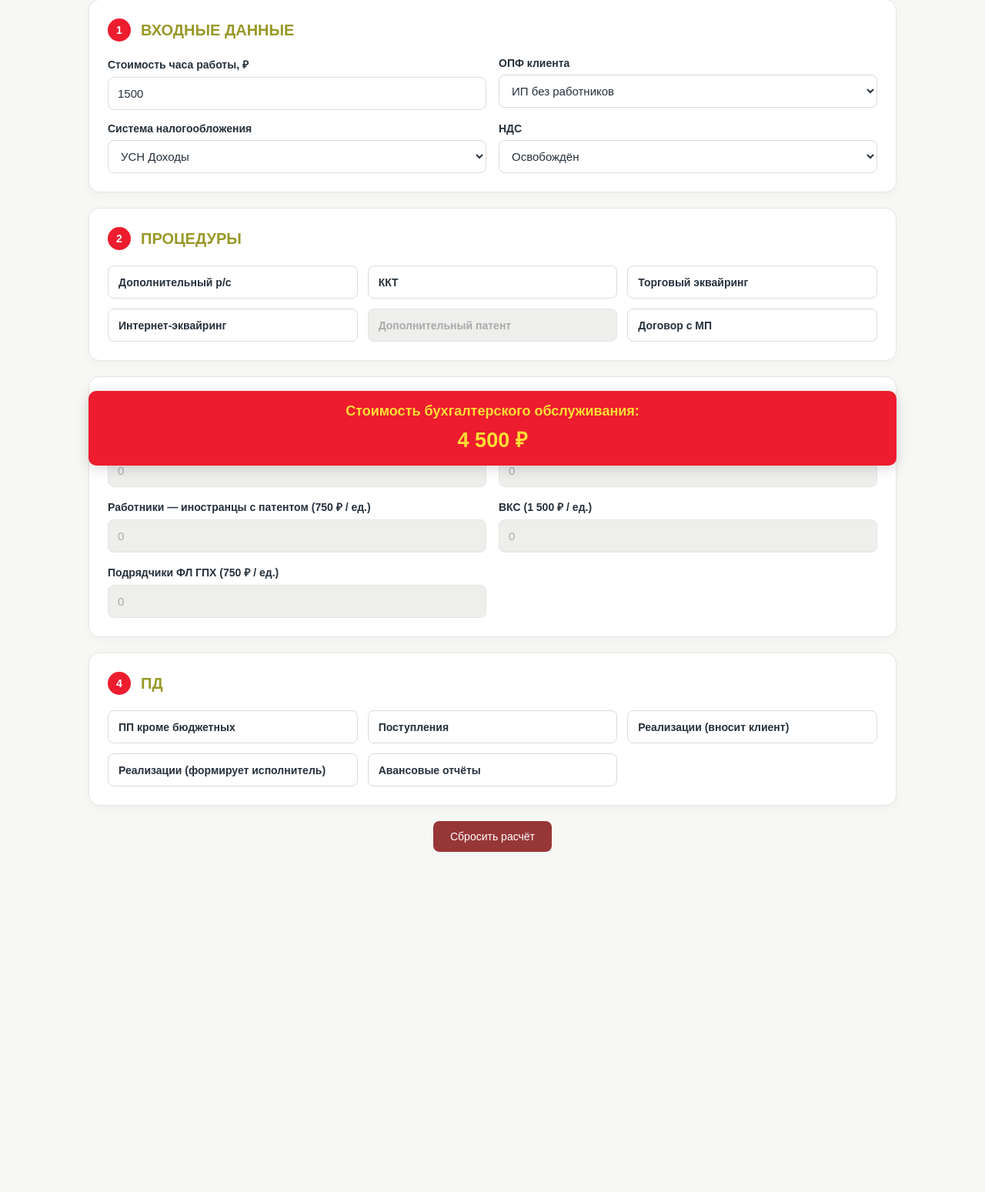
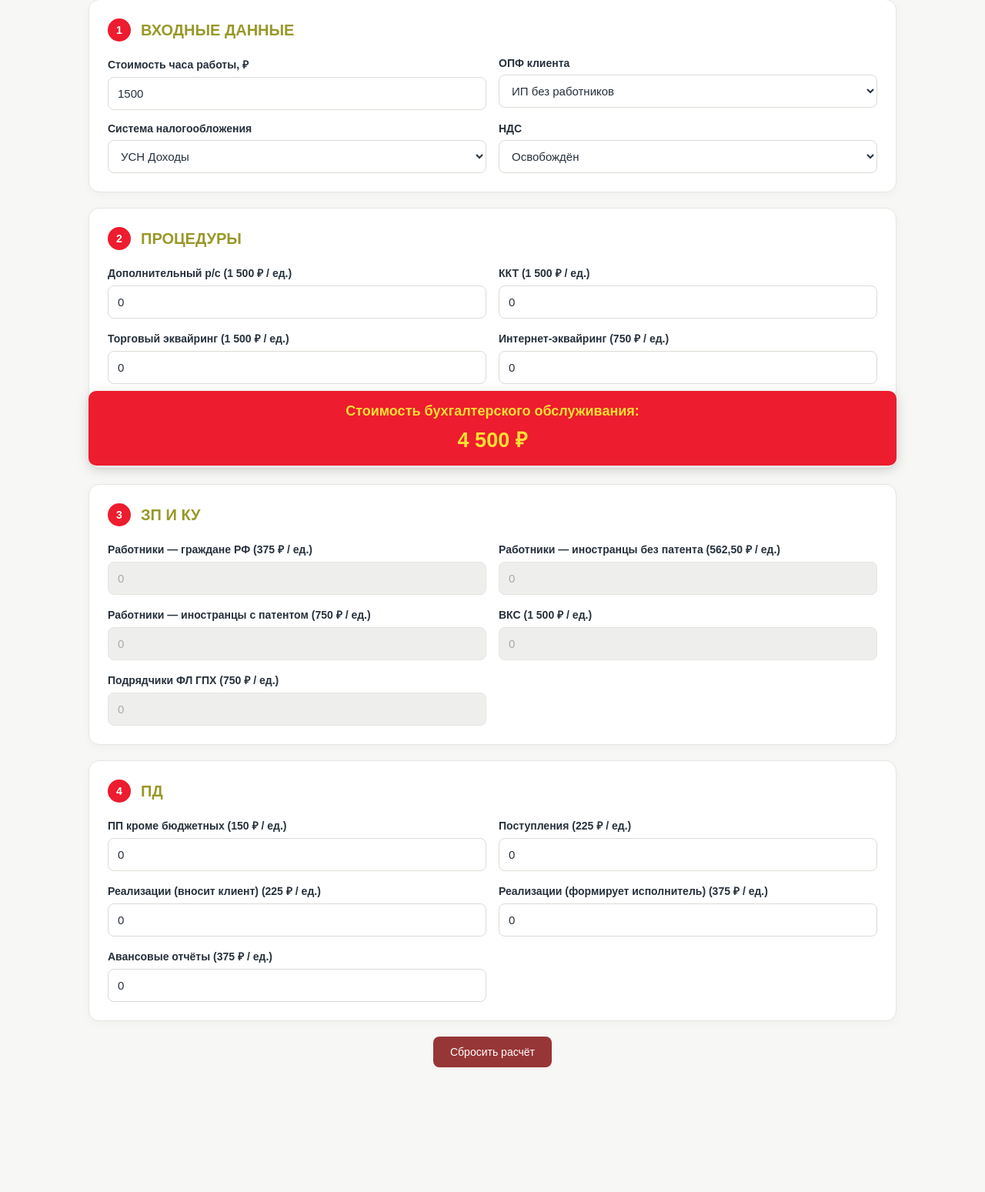
Before and after one commit to tagunovaalena25-png/buh-obsluzhivanie-site, a Flask app: page /calculator in a window 1280 px wide. Shown: the part 185-1734 px from the top of the page at 77% size. Before the commit the page ends 1292 px from the top, so only its background shows below. Run offline with Flask 3, Linux system fonts and the light colour scheme.

Commit message:
Update calculator.html

```diff
--- a/templates/calculator.html
+++ b/templates/calculator.html
@@ -359,31 +359,37 @@ overflow-wrap: anywhere;
         <h2>ПРОЦЕДУРЫ</h2>
     </div>
 
-    <div class="service-grid">
+    <div class="grid">
 
-        <button class="service" data-service="account">
-            Дополнительный р/с
-        </button>
+        <div class="field">
+            <label for="procAccount">Дополнительный р/с (1 500 ₽ / ед.)</label>
+            <input type="number" id="procAccount" class="procedure-quantity" min="0" step="1" value="0">
+        </div>
 
-        <button class="service" data-service="kkt">
-            ККТ
-        </button>
+        <div class="field">
+            <label for="procKkt">ККТ (1 500 ₽ / ед.)</label>
+            <input type="number" id="procKkt" class="procedure-quantity" min="0" step="1" value="0">
+        </div>
 
-        <button class="service" data-service="trade">
-            Торговый эквайринг
-        </button>
+        <div class="field">
+            <label for="procTrade">Торговый эквайринг (1 500 ₽ / ед.)</label>
+            <input type="number" id="procTrade" class="procedure-quantity" min="0" step="1" value="0">
+        </div>
 
-        <button class="service" data-service="internet">
-            Интернет-эквайринг
-        </button>
+        <div class="field">
+            <label for="procInternet">Интернет-эквайринг (750 ₽ / ед.)</label>
+            <input type="number" id="procInternet" class="procedure-quantity" min="0" step="1" value="0">
+        </div>
 
-        <button class="service" data-service="patent" id="patentButton">
-            Дополнительный патент
-        </button>
+        <div class="field">
+            <label for="procPatent">Дополнительный патент (2 250 ₽ / ед.)</label>
+            <input type="number" id="procPatent" class="procedure-quantity" min="0" step="1" value="0">
+        </div>
 
-        <button class="service" data-service="market">
-            Договор с МП
-        </button>
+        <div class="field">
+            <label for="procMarket">Договор с МП (1 500 ₽ / ед.)</label>
+            <input type="number" id="procMarket" class="procedure-quantity" min="0" step="1" value="0">
+        </div>
 
     </div>
 
@@ -438,27 +444,32 @@ overflow-wrap: anywhere;
         <h2>ПД</h2>
     </div>
 
-    <div class="service-grid">
+    <div class="grid">
 
-        <button class="service" data-service="payment">
-            ПП кроме бюджетных
-        </button>
+        <div class="field">
+            <label for="pdPayment">ПП кроме бюджетных (150 ₽ / ед.)</label>
+            <input type="number" id="pdPayment" class="pd-quantity" min="0" step="1" value="0">
+        </div>
 
-        <button class="service" data-service="receipts">
-            Поступления
-        </button>
+        <div class="field">
+            <label for="pdReceipts">Поступления (225 ₽ / ед.)</label>
+            <input type="number" id="pdReceipts" class="pd-quantity" min="0" step="1" value="0">
+        </div>
 
-        <button class="service" data-service="salesClient">
-            Реализации (вносит клиент)
-        </button>
+        <div class="field">
+            <label for="pdSalesClient">Реализации (вносит клиент) (225 ₽ / ед.)</label>
+            <input type="number" id="pdSalesClient" class="pd-quantity" min="0" step="1" value="0">
+        </div>
 
-        <button class="service" data-service="salesExecutor">
-            Реализации (формирует исполнитель)
-        </button>
+        <div class="field">
+            <label for="pdSalesExecutor">Реализации (формирует исполнитель) (375 ₽ / ед.)</label>
+            <input type="number" id="pdSalesExecutor" class="pd-quantity" min="0" step="1" value="0">
+        </div>
 
-        <button class="service" data-service="advance">
-            Авансовые отчёты
-        </button>
+        <div class="field">
+            <label for="pdAdvance">Авансовые отчёты (375 ₽ / ед.)</label>
+            <input type="number" id="pdAdvance" class="pd-quantity" min="0" step="1" value="0">
+        </div>
 
     </div>
 
@@ -596,12 +607,29 @@ const SALARY_UNIT_PRICES = {
     salaryGph: 750
 };
 
+const PD_UNIT_PRICES = {
+    pdPayment: 150,
+    pdReceipts: 225,
+    pdSalesClient: 225,
+    pdSalesExecutor: 375,
+    pdAdvance: 375
+};
+
+const PROCEDURE_UNIT_PRICES = {
+    procAccount: 1500,
+    procKkt: 1500,
+    procTrade: 1500,
+    procInternet: 750,
+    procPatent: 2250,
+    procMarket: 1500
+};
+
 
 const SERVICE_HOURS = {
 
     // Банк и финансы
 
-    account: 1,
+    account: 0,
     factoring: 1,
     credit: 0.5,
     overdraft: 1,
@@ -610,18 +638,18 @@ const SERVICE_HOURS = {
 
     // ККТ и эквайринг
 
-    kkt: 1,
-    trade: 1,
-    internet: 0.5,
+    kkt: 0,
+    trade: 0,
+    internet: 0,
     sbp: 0.5,
 
     // Патенты
 
-    patent: 1.5,
+    patent: 0,
 
     // Маркетплейсы
 
-    market: 1,
+    market: 0,
     marketAccounting: 3,
     pvz: 3,
 
@@ -844,23 +872,24 @@ function updateSalary() {
 function updatePatent() {
 
     const taxValue = document.getElementById("tax").value;
+    const allowed = PATENT_BY_OPF[currentOPF];
+    const isAllowed = allowed.includes(taxValue);
+    const patentInput = document.getElementById("procPatent");
 
-    const button = document.getElementById("patentButton");
-
-    const allowed = PATENT_BY_OPF[currentOPF];
-
-    const isAllowed = allowed.includes(taxValue);
-
-    button.disabled = !isAllowed;
-
-    if (!isAllowed) {
-
-        selectedServices.patent = false;
-
-        button.classList.remove("active");
-
+    if (patentInput) {
+        patentInput.disabled = !isAllowed;
+        if (!isAllowed) patentInput.value = 0;
     }
 
+    // Сохраняем совместимость с прежней логикой кнопки патента, если она присутствует.
+    const button = document.getElementById("patentButton");
+    if (button) {
+        button.disabled = !isAllowed;
+        if (!isAllowed) {
+            selectedServices.patent = false;
+            button.classList.remove("active");
+        }
+    }
 }
 
 
@@ -963,6 +992,24 @@ function calculate() {
         salaryPrice += quantity * unitPrice;
     });
 
+    // Стоимость первичных документов: количество единиц × фиксированная цена
+    let pdPrice = 0;
+
+    Object.entries(PD_UNIT_PRICES).forEach(([inputId, unitPrice]) => {
+        const input = document.getElementById(inputId);
+        const quantity = Math.max(0, Number(input.value) || 0);
+        pdPrice += quantity * unitPrice;
+    });
+
+    // Стоимость процедур: количество единиц × фиксированная цена
+    let procedurePrice = 0;
+
+    Object.entries(PROCEDURE_UNIT_PRICES).forEach(([inputId, unitPrice]) => {
+        const input = document.getElementById(inputId);
+        const quantity = Math.max(0, Number(input.value) || 0);
+        procedurePrice += quantity * unitPrice;
+    });
+
 
     // Итоговые часы
 
@@ -974,7 +1021,7 @@ function calculate() {
 
     // Итоговая стоимость
 
-    const totalPrice = totalHours * hourPrice + salaryPrice;
+    const totalPrice = totalHours * hourPrice + salaryPrice + pdPrice + procedurePrice;
 
 
     // Отображение результата
@@ -992,6 +1039,8 @@ function calculate() {
         "; Часы НДС: " + vatHours +
         "; Часы активностей: " + activityHours +
         "; Стоимость ЗП и КУ: " + salaryPrice +
+        "; Стоимость ПД: " + pdPrice +
+        "; Стоимость процедур: " + procedurePrice +
         "; Всего часов: " + totalHours +
         "; Ставка часа: " + hourPrice;
 
@@ -1036,7 +1085,7 @@ document.getElementById("hourPrice").addEventListener(
 );
 
 // Пересчёт при изменении количества работников и подрядчиков
-document.querySelectorAll(".salary-quantity").forEach(input => {
+document.querySelectorAll(".salary-quantity, .pd-quantity, .procedure-quantity").forEach(input => {
     input.addEventListener("input", calculate);
 });
 
@@ -1057,7 +1106,7 @@ function resetCalculator() {
 
     document.getElementById("hourPrice").value = 1500;
 
-    document.querySelectorAll(".salary-quantity").forEach(input => {
+    document.querySelectorAll(".salary-quantity, .pd-quantity, .procedure-quantity").forEach(input => {
         input.value = 0;
     });
 
```
